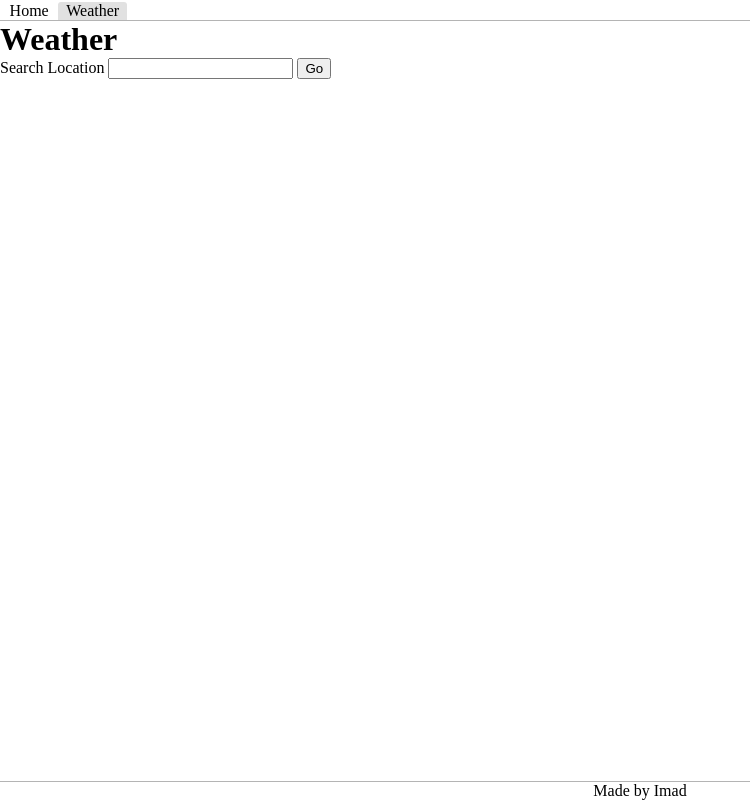
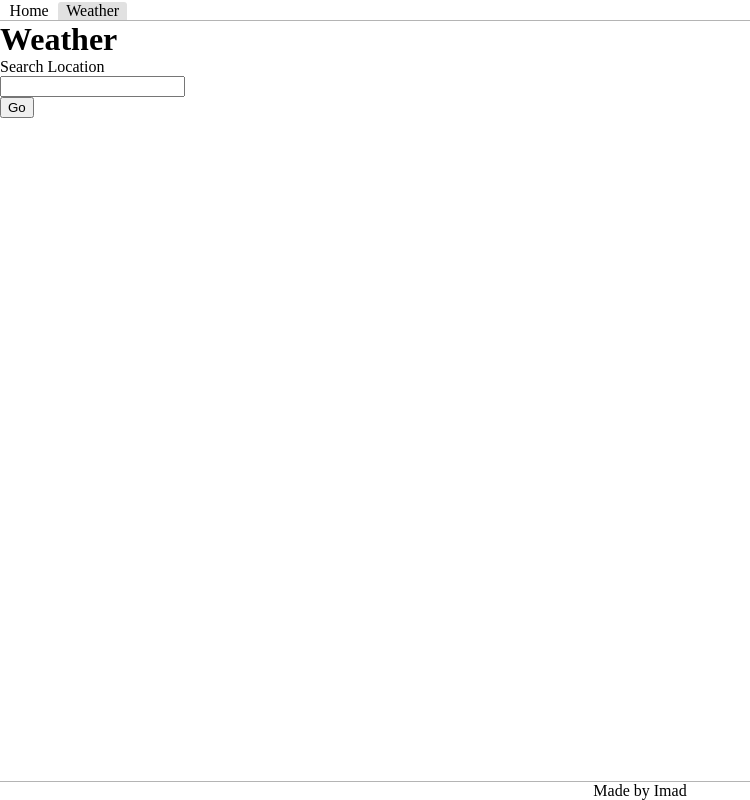
Before and after one commit to Imad-C/imads-demos, a SvelteKit app: page /weather in a window 1280 px wide. Shown: the whole page, without its empty margins (0-750 px from the left). Built offline with nearby package versions, Linux system fonts and the light colour scheme.

Commit message:
Display 5 days of weather

```diff
--- a/src/components/WeatherCard.svelte
+++ b/src/components/WeatherCard.svelte
@@ -1,16 +1,19 @@
 <script lang="ts">
-	import type { WeatherData } from '$lib/weather';
+	import type { WeatherDay } from '$lib/weather';
 
-	// export let weatherData: WeatherData | null = null;
+	export let location: string = '';
+	export let weatherDay: WeatherDay;
 </script>
 
 <div class="container">
-	<p class="location-name">LocationName</p>
-	<p class="today">30</p>
-	<p>Very Sunny</p>
+	{#if location}
+		<p class="location-name">{location}</p>
+	{/if}
+	<p class="today">{Math.round(weatherDay.temp)}</p>
+	<p>{weatherDay.conditions}</p>
 	<div class="range-container">
-		<p>H:25</p>
-		<p>L:35</p>
+		<p>H:{Math.round(weatherDay.tempmax)}</p>
+		<p>L:{Math.round(weatherDay.tempmin)}</p>
 	</div>
 </div>
 
--- a/src/lib/weather.ts
+++ b/src/lib/weather.ts
@@ -1,15 +1,4 @@
-export async function fetchWeather(location: string, apiKey: string) {
-	const res = await fetch(
-		`https://weather.visualcrossing.com/VisualCrossingWebServices/rest/services/timeline/${location}?unitGroup=uk&key=${apiKey}&contentType=json`
-	);
-	return res.json();
-}
-
-export function filterWeatherDay(day, keysToKeep) {
-	return Object.fromEntries(Object.entries(day).filter(([key]) => keysToKeep.includes(key)));
-}
-
-interface WeatherDay {
+export interface WeatherDay {
 	datetime: string;
 	tempmax: number;
 	tempmin: number;
@@ -17,7 +6,15 @@ interface WeatherDay {
 	conditions: string;
 }
 
-export interface WeatherData {
-	location: string;
+export interface WeatherApiResponse {
+	resolvedAddress: string;
 	days: WeatherDay[];
 }
+
+export async function fetchWeather(location: string, apiKey: string): Promise<WeatherApiResponse> {
+	const res = await fetch(
+		`https://weather.visualcrossing.com/VisualCrossingWebServices/rest/services/timeline/${location}` +
+			`?unitGroup=uk&key=${apiKey}&contentType=json`
+	);
+	return res.json();
+}
--- a/src/routes/api/weather/+server.ts
+++ b/src/routes/api/weather/+server.ts
@@ -1,6 +1,6 @@
 import { VC_API_KEY } from '$env/static/private';
 import { badRequest, badGateway, internalError } from '$lib/api-errors';
-import { fetchWeather, filterWeatherDay } from '$lib/weather';
+import { fetchWeather } from '$lib/weather';
 
 export async function POST({ request }) {
 	try {
@@ -8,17 +8,9 @@ export async function POST({ request }) {
 		if (!body.location) return badRequest('Location is required.');
 
 		const data = await fetchWeather(body.location, VC_API_KEY);
-		if (data?.days?.length < 2) return badGateway('Weather data unavailable.');
+		if (!data?.days || data.days.length < 2) return badGateway('Weather data unavailable.');
 
-		const keysToKeep = ['datetime', 'tempmax', 'tempmin', 'temp', 'conditions'];
-		const daysFiltered = data.days.map((day) => filterWeatherDay(day, keysToKeep));
-
-		const dataFiltered = {
-			location: data.resolvedAddress,
-			days: daysFiltered
-		};
-
-		return new Response(JSON.stringify(dataFiltered), {
+		return new Response(JSON.stringify(data), {
 			headers: { 'Content-Type': 'application/json' }
 		});
 	} catch (error) {
--- a/src/routes/weather/+page.svelte
+++ b/src/routes/weather/+page.svelte
@@ -1,10 +1,10 @@
 <script lang="ts">
-	import type { WeatherData } from '$lib/weather';
+	import type { WeatherApiResponse } from '$lib/weather';
 	import WeatherCard from '$components/WeatherCard.svelte';
 
 	let location: string | null = null;
 	let loadingLoactionWeather = false;
-	let locationWeather: WeatherData | null = null;
+	let locationWeather: WeatherApiResponse | null = null;
 	let loactionWeatherError: string | null = null;
 
 	async function fetchWeather(location: string) {
@@ -24,6 +24,7 @@
 			loactionWeatherError = data.error;
 			locationWeather = null;
 		} else {
+			data.days = data.days.slice(0, 5);
 			locationWeather = data;
 		}
 
@@ -31,17 +32,32 @@
 	}
 </script>
 
-<div>
-	<h1>Weather</h1>
+<h1>Weather</h1>
 
-	<label for="search-location">Search Location</label>
-	<input bind:value={location} id="search-location" />
-	<button on:click={() => fetchWeather(location || '')}>Go</button>
+<div class="layout-container">
+	<div class="search-panel">
+		<label for="search-location">Search Location</label>
+		<input bind:value={location} id="search-location" />
+		<button on:click={() => fetchWeather(location || '')}>Go</button>
+	</div>
 
-	{#if locationWeather}
-		<pre>{JSON.stringify(locationWeather, null, 2)}</pre>
-	{/if}
+	<div class="weather-panel">
+		{#if locationWeather?.days}
+			{#each locationWeather.days as day}
+				<WeatherCard weatherDay={day} />
+			{/each}
+		{/if}
+	</div>
 </div>
 
 <style>
+	.layout-container {
+		display: grid;
+		grid-template-columns: 1fr 5fr;
+	}
+
+	.weather-panel {
+		display: flex;
+		justify-content: space-around;
+	}
 </style>
```
